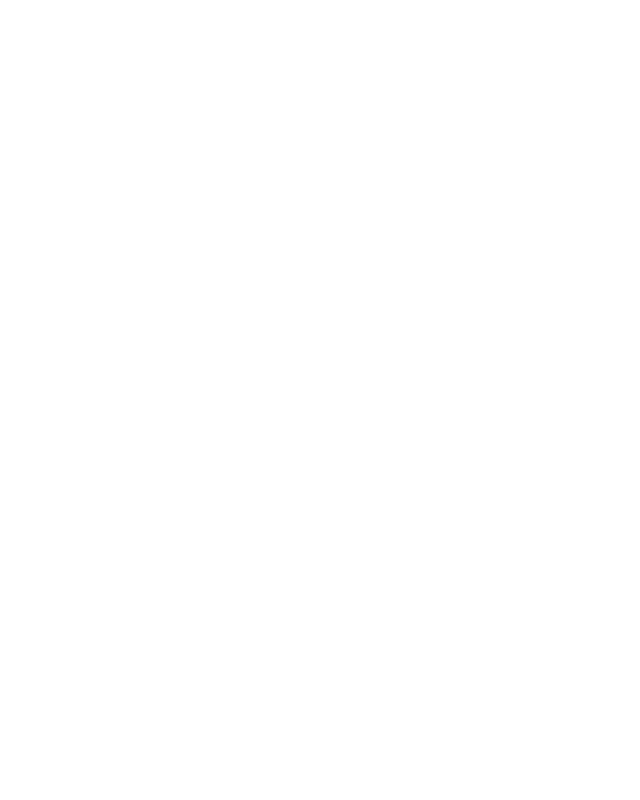
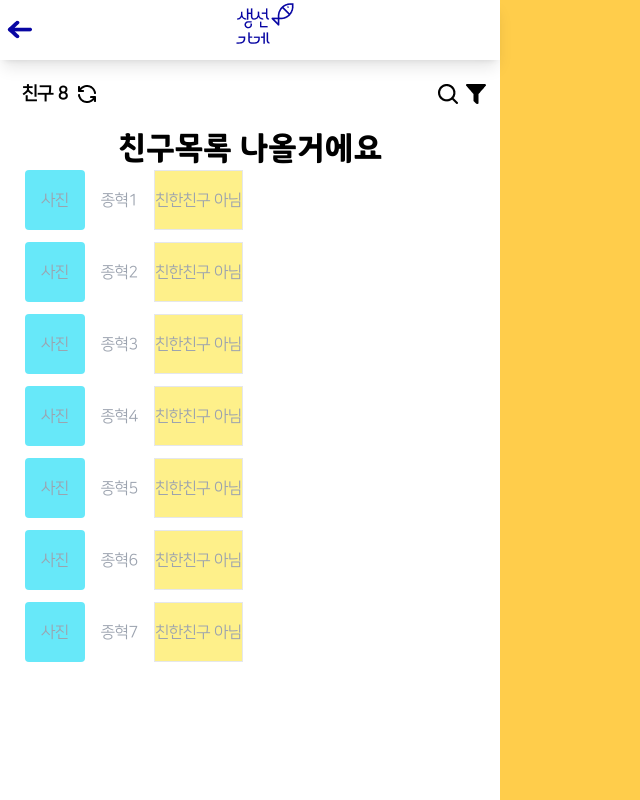
Before and after one commit to sun-mart-egg/funding-gift, a React (Vite) app in the folder FE/: page /friends in a window 1280 px wide. Before the commit this address had no page. Shown: the whole page, without its empty margins (0-640 px from the left). Built offline with nearby package versions, Linux system fonts and the light colour scheme.

Commit message:
[FE][Feat] #S10P22D201-134 친구목록 더미데이터로 테스트

```diff
--- a/FE/src/App.jsx
+++ b/FE/src/App.jsx
@@ -6,6 +6,8 @@
 import Login from "./components/Login/Login.jsx";
 import Signup from "./components/Login/Signup.jsx";
 import SignupFinish from "./components/Login/SignupFinish.jsx"
+
+import Friends from "./components/Friends/Friends.jsx"
 
 import MyFunding from "./components/Funding/pages/MyFunding";
 import AccountListPage from "./components/Funding/pages/AccountListPage.jsx";
@@ -44,6 +46,7 @@
           <Route path="/make-funding-finish" element={<MakeFundingFinish />} />
           <Route path="/product/:productId" element={<ProductDetail />} />
           <Route path="/anniversary-list" element={<AnniversaryListPage />} />
+          <Route path="/friends" element={<Friends />} />
         </Route>
 
         <Route path="/participate" element={<ParticipatePage />} />
--- a/FE/src/components/Friends/Friends.jsx
+++ b/FE/src/components/Friends/Friends.jsx
@@ -1,44 +1,111 @@
-import { useState } from 'react';
-import refreshIcon from '/imgs/refreshIcon.png'
-import searchIcon from '/imgs/searchIcon.png'
-import searchIconTrue from '/imgs/searchIconTrue.png'
-import filterIcon from '/imgs/filterIcon.png'
-import filterIconTrue from '/imgs/filterIconTrue.png'
+import { useState } from "react";
+import refreshIcon from "/imgs/refreshIcon.png";
+import searchIcon from "/imgs/searchIcon.png";
+import searchIconTrue from "/imgs/searchIconTrue.png";
+import filterIcon from "/imgs/filterIcon.png";
+import filterIconTrue from "/imgs/filterIconTrue.png";
 
 function Friends() {
-    const [isSearch, setIsSearch] = useState(false)
-    const [isFilter, setIsFilter] = useState(false)
+  const [isSearch, setIsSearch] = useState(false);
+  const [isFilter, setIsFilter] = useState(false);
   const searchState = () => {
-        setIsSearch(prevSearch => !prevSearch)
-    }
+    setIsSearch((prevSearch) => !prevSearch);
+  };
   const filterState = () => {
-        setIsFilter(prevFilter => !prevFilter)
-    }
+    setIsFilter((prevFilter) => !prevFilter);
+  };
+  const myFriends = [
+    {
+      number: 1,
+      name: "종혁1",
+    },
+    {
+      number: 2,
+      name: "종혁2",
+    },
+    {
+      number: 3,
+      name: "종혁3",
+    },
+    {
+      number: 4,
+      name: "종혁4",
+    },
+    {
+      number: 5,
+      name: "종혁5",
+    },
+    {
+      number: 6,
+      name: "종혁6",
+    },
+    {
+      number: 7,
+      name: "종혁7",
+    },
+  ];
+  const [isChin, setIsChin] = useState(false);
+  const handleChin = () => {
+    setIsChin((prevChin) => !prevChin);
+  };
+
   return (
-        <div className=" w-[360px] h-[640px] bg-white flex flex-col items-center">
-            <div className=" w-[360px] h-[40px] flex flex-row justify-between">
+    <div className="sub-layer">
+      <div className="flex w-full flex-row justify-between">
         <div className=" flex flex-row items-center p-3">
-                    <p className=" font-cusFont3 font-bold text-lg p-2.5">친구 8</p>
+          <p className=" p-2.5 font-cusFont3 text-lg font-bold">친구 8</p>
           <button>
             <img src={refreshIcon} alt="동기화아이콘" />
           </button>
         </div>
 
-                <div className=' flex flex-row items-center p-2.5'>
-                    {isSearch ? <input type="text" className=' w-[160px] h-[25px] border border-cusColor3 rounded-[10px] m-1' /> : ''}
-                    <button onClick={searchState} className=' p-1'>
-                        <img src={isSearch ? searchIconTrue : searchIcon} alt="검색아이콘" />
+        <div className=" flex flex-row items-center p-2.5">
+          {isSearch ? (
+            <input
+              type="text"
+              className=" m-1 h-[25px] w-[160px] rounded-[10px] border border-cusColor3"
+            />
+          ) : (
+            ""
+          )}
+          <button onClick={searchState} className=" p-1">
+            <img
+              src={isSearch ? searchIconTrue : searchIcon}
+              alt="검색아이콘"
+            />
           </button>
-                    <button onClick={filterState} className=' p-1'>
-                        <img src={isFilter ? filterIconTrue : filterIcon} alt="필터아이콘" />
+          <button onClick={filterState} className=" p-1">
+            <img
+              src={isFilter ? filterIconTrue : filterIcon}
+              alt="필터아이콘"
+            />
           </button>
         </div>
       </div>
-            <div>
-                <p className=' text-4xl font-cusFont5'>친구목록 나올거에요</p>
+
+      <p className=" font-cusFont5 text-4xl">친구목록 나올거에요</p>
+
+      <div className="grid w-full max-w-[450px] grid-flow-row grid-cols-1 gap-3">
+        {myFriends.map((friend) => (
+          <div
+            key={friend.name}
+            className="flex flex-row items-center justify-start gap-4"
+          >
+            <div className="signup-font flex h-[60px] w-[60px] items-center justify-center rounded bg-cyan-300">
+              사진
+            </div>
+            <p className="signup-font">{friend.name}</p>
+            <button
+              className="signup-font h-full border bg-yellow-200"
+              onClick={handleChin}
+            >
+              {isChin ? "친한친구 맞음" : "친한친구 아님"}
+            </button>
+          </div>
+        ))}
       </div>
     </div>
-    )
+  );
 }
 
 export default Friends;
```
Lines whose indentation alone changed are shown as unchanged.
